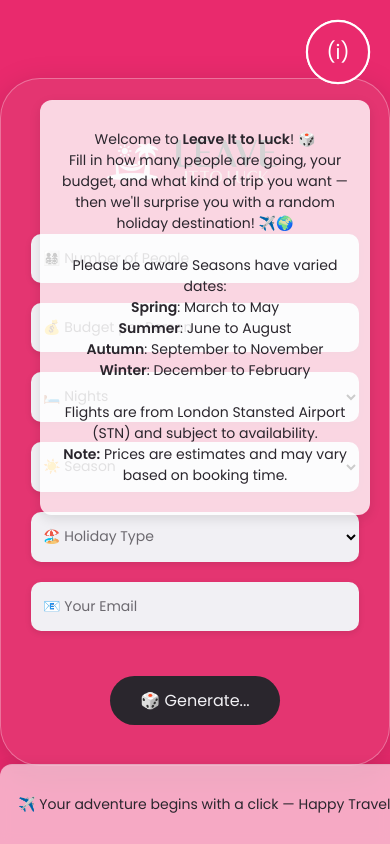
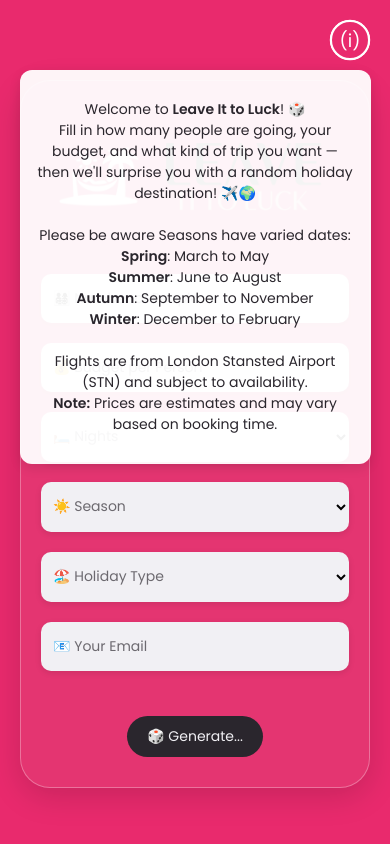
Before and after one commit to Whizzski/flight, a plain HTML site: page index.html in a window 390 px wide. Both pictures are taken after a click on the element "(i)". Drawn offline with nearby package versions, Linux system fonts and the light colour scheme.

Commit message:
for phone
for phone

```diff
--- a/index.css
+++ b/index.css
@@ -1,4 +1,6 @@
+/* Global styles */
 * {
+  box-sizing: border-box;
   font-family: 'Poppins', sans-serif;
 }
 
@@ -6,17 +8,17 @@ body {
   margin: 0;
   padding: 0;
   background: #e92a6d;
-    font-family: 'Poppins', sans-serif;
+  color: #2a262d;
   display: flex;
   justify-content: center;
-    align-items: center;
-    height: 100vh;
-    overflow: hidden;
-    color: #2a262d;
+  align-items: start;
+  min-height: 100vh;
+  padding-top: 60px;
 }
 
 .main-content {
-    flex: 1;
+  width: 100%;
+  padding: 20px;
 }
 
 .main-container {
@@ -27,19 +29,14 @@ body {
   text-align: center;
   box-shadow: 0 8px 32px rgba(0, 0, 0, 0.15);
   backdrop-filter: blur(12px);
-    max-width: 340px;
+  max-width: 380px;
+  width: 100%;
   margin: auto;
-  }
-
-  .main-container h2 {
-    font-weight: 600;
-    margin-bottom: 30px;
-    color: #2a262d;
 }
 
 .input-group {
   position: relative;
-    margin: 20px auto;
+  margin: 20px 0;
   width: 100%;
 }
 
@@ -53,7 +50,6 @@ body {
   background-color: #f1f0f4;
   box-shadow: 0 2px 6px rgba(0, 0, 0, 0.1);
   outline: none;
-    box-sizing: border-box;
 }
 
 .input-group label {
@@ -96,22 +92,22 @@ body {
   box-shadow: 0 4px 12px rgba(42, 38, 45, 0.4);
 }
 
-  footer.footer-container {
-    position: fixed;
-    bottom: 0;
-    left: 0;
-    width: 100%;
+/* footer.footer-container {
+  position: relative;
+  margin-top: 40px;
   background: rgba(255, 255, 255, 0.6);
   backdrop-filter: blur(6px);
-    border-top: 1px solid rgba(0, 0, 0, 0.05);
   text-align: center;
   padding: 15px;
   font-size: 14px;
   color: #2a262d;
   box-shadow: 0 -2px 10px rgba(0, 0, 0, 0.05);
-    border-radius: 12px 12px 0 0;
-
-  }
+  border-radius: 12px;
+  max-width: 380px;
+  width: 100%;
+  margin-left: auto;
+  margin-right: auto;
+} */
 
 .logo-container {
   text-align: center;
@@ -119,7 +115,7 @@ body {
 }
 
 .logo-container img {
-    max-width: 200px;
+  max-width: 100%;
   height: auto;
   border-radius: 12px;
 }
@@ -128,8 +124,8 @@ body {
   position: fixed;
   top: 20px;
   right: 20px;
-    width: 60px;
-    height: 60px;
+  width: 48px;
+  height: 48px;
   font-size: 20px;
   cursor: pointer;
   color: #fff;
@@ -141,30 +137,56 @@ body {
   border: 2px solid #fff;
   box-shadow: 0 0 0 0.2px #fff;
   transition: background-color 0.3s ease, transform 0.3s ease;
-}
-
-.info-icon:hover {
-    background-color: rgba(255, 255, 255, 0.3);
-    transform: scale(1.1);
+  z-index: 999;
 }
 
 .info-box {
   display: none;
   position: fixed;
-    top: 100px;
+  top: 80px;
   right: 20px;
-    background-color: rgba(255, 255, 255, 0.8);
+  background-color: rgba(255, 255, 255, 0.95);
   color: #2a262d;
   padding: 15px;
   border-radius: 12px;
-    max-width: 300px;
+  max-width: 320px;
   box-shadow: 0 4px 12px rgba(0, 0, 0, 0.1);
   font-size: 14px;
   z-index: 1000;
   text-align: center;
-
 }
 
-.info-icon:hover + .info-box {
+/* 📱 Mobile Fix: show info box on tap */
+.info-icon.active + .info-box {
   display: block;
 }
+
+/* Responsive adjustments */
+@media screen and (max-width: 480px) {
+  .main-container {
+    padding: 30px 20px;
+    border-radius: 30px;
+  }
+
+  button#fly-btn {
+    font-size: 14px;
+    padding: 10px 20px;
+  }
+
+  .info-icon {
+    width: 40px;
+    height: 40px;
+    font-size: 18px;
+  }
+
+  .info-box {
+    top: 70px;
+    max-width: 90%;
+    right: 5%;
+  }
+
+  footer.footer-container {
+    font-size: 12px;
+    padding: 10px;
+  }
+}
--- a/index.html
+++ b/index.html
@@ -82,9 +82,9 @@
     </p>
   </div>
 
-  <footer class="footer-container">
+  <!-- <footer class="footer-container">
     <p>✈️ Your adventure begins with a click — Happy Travels!</p>
-  </footer>
+  </footer> -->
 
   <!-- Use the latest version of EmailJS SDK v4 -->
  <script type="text/javascript" src="https://cdn.jsdelivr.net/npm/@emailjs/browser@4/dist/email.min.js"></script>
--- a/index.js
+++ b/index.js
@@ -57,9 +57,11 @@ document.addEventListener('DOMContentLoaded', () => {
   });
 
   window.toggleInfo = () => {
-    const infoBox = document.getElementById('infoBox');
-    infoBox.style.display = infoBox.style.display === 'block' ? 'none' : 'block';
-  };
+  const icon = document.querySelector('.info-icon');
+  const box = document.getElementById('infoBox');
+  icon.classList.toggle('active');
+  box.style.display = box.style.display === 'block' ? 'none' : 'block';
+};
 });
 
 function sendFormEmail(formData) {
```
Lines whose indentation alone changed are shown as unchanged.
